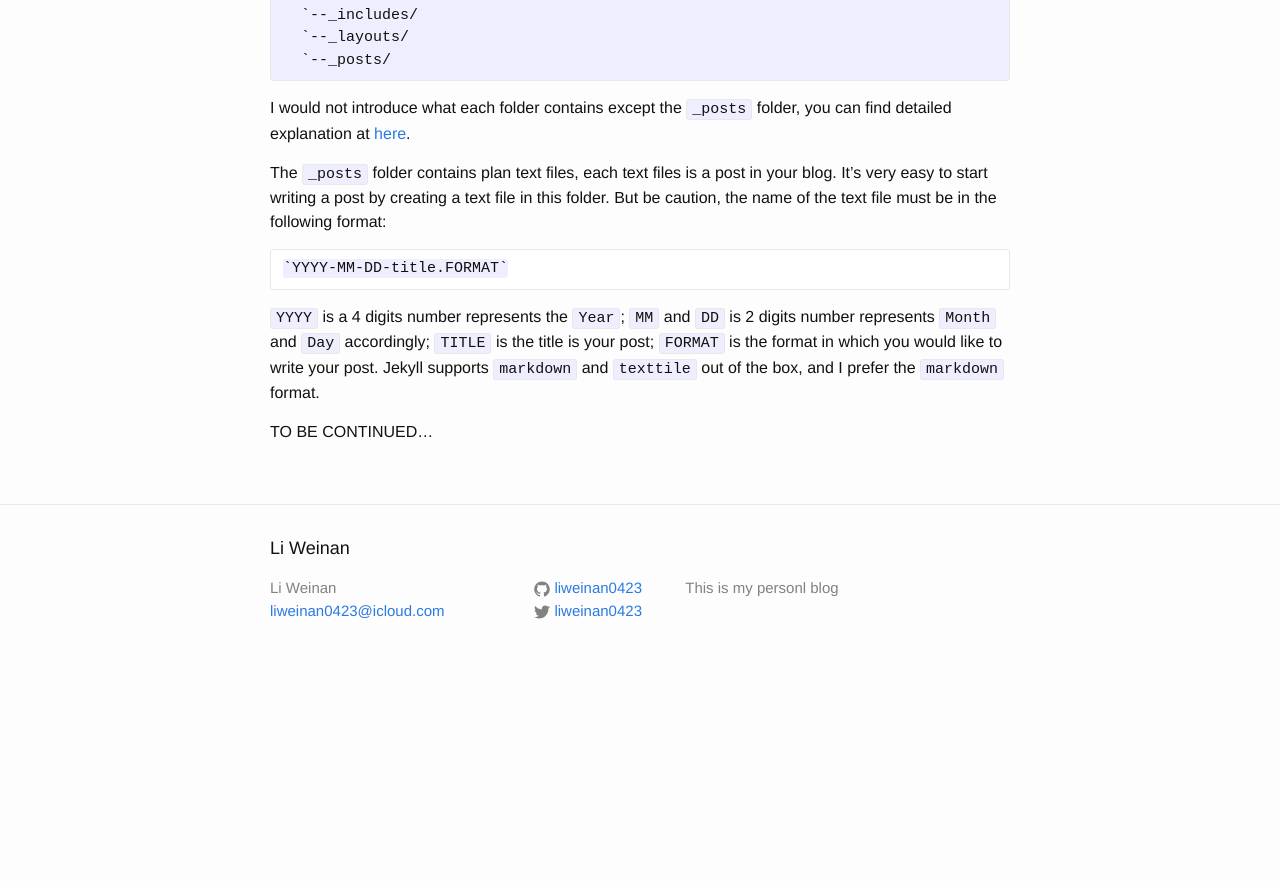
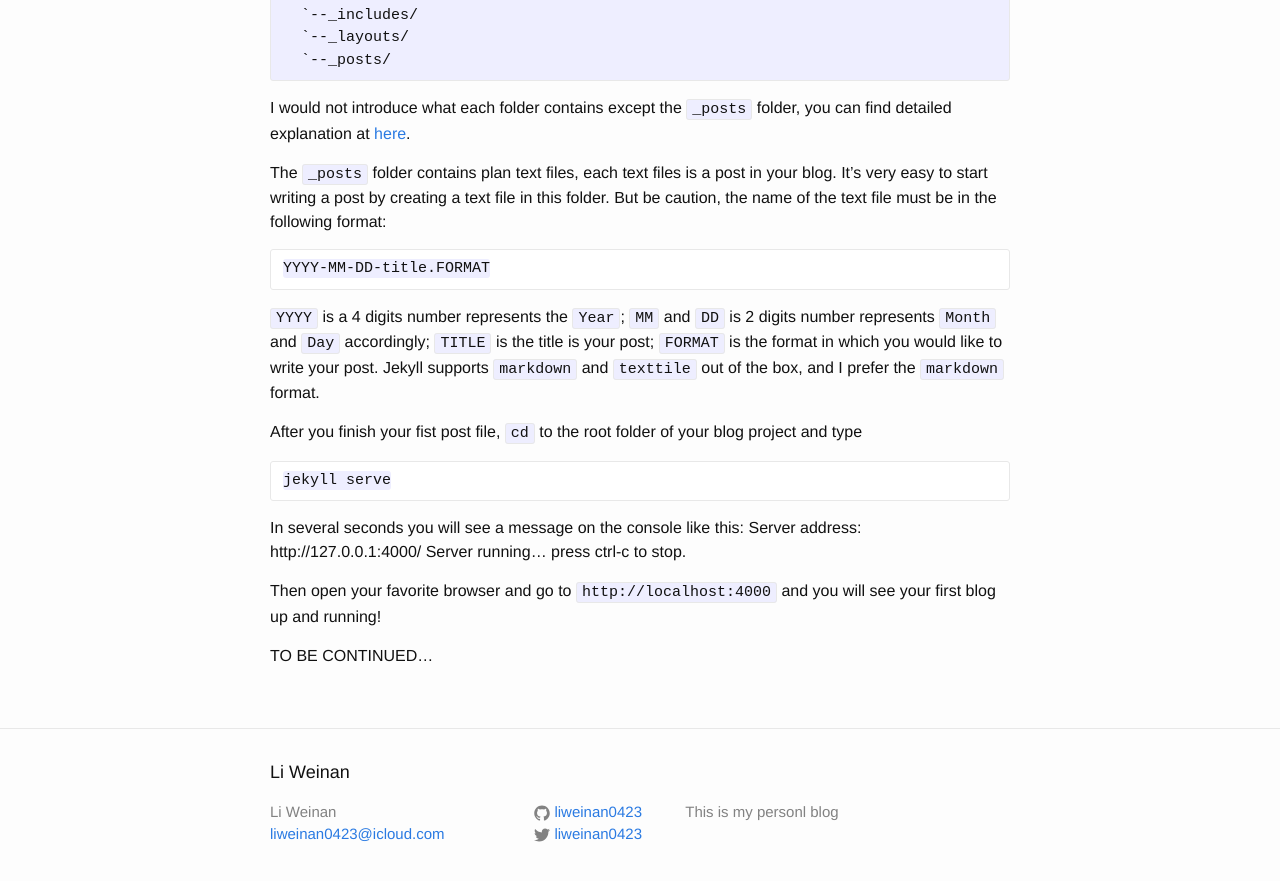
Before and after one commit to liweinan0423/liweinan0423.github.io, a Jekyll site: the page built from _posts/2015-08-28-build-a-blog-with-jekyll.md, in a window 1280 px wide and 900 px high, scrolled down 740 px. Shown: the top 881 px of the window. Built offline with Jekyll 4.4.1, drawn with Linux system fonts in a browser that asks for light colours; before the commit the page ends 1422 px from its top, so only the background shows below that.

Commit message:
Update 2015-08-28-build-a-blog-with-jekyll.md

```diff
--- a/_posts/2015-08-28-build-a-blog-with-jekyll.md
+++ b/_posts/2015-08-28-build-a-blog-with-jekyll.md
@@ -32,8 +32,19 @@ I would not introduce what each folder contains except the `_posts` folder, you
 
 The `_posts` folder contains plan text files, each text files is a post in your blog. It's very easy to start writing a post  by creating a text file in this folder. But be caution, the name of the text file must be in the following format:
 
-    `YYYY-MM-DD-title.FORMAT`
+    YYYY-MM-DD-title.FORMAT
 
 `YYYY` is a 4 digits number represents the `Year`; `MM` and `DD` is 2 digits number represents `Month` and `Day` accordingly; `TITLE` is the title is your post; `FORMAT` is the format in which you would like to write your post. Jekyll supports `markdown` and `texttile` out of the box, and I prefer the `markdown` format.
 
+After you finish your fist post file, `cd` to the root folder of your blog project and type
+
+    jekyll serve
+
+In several seconds you will see a message on the console like this:
+    Server address: http://127.0.0.1:4000/
+    Server running... press ctrl-c to stop.
+
+Then open your favorite browser and go to `http://localhost:4000` and you will see your first blog up and running!
+
+
 TO BE CONTINUED...
```
